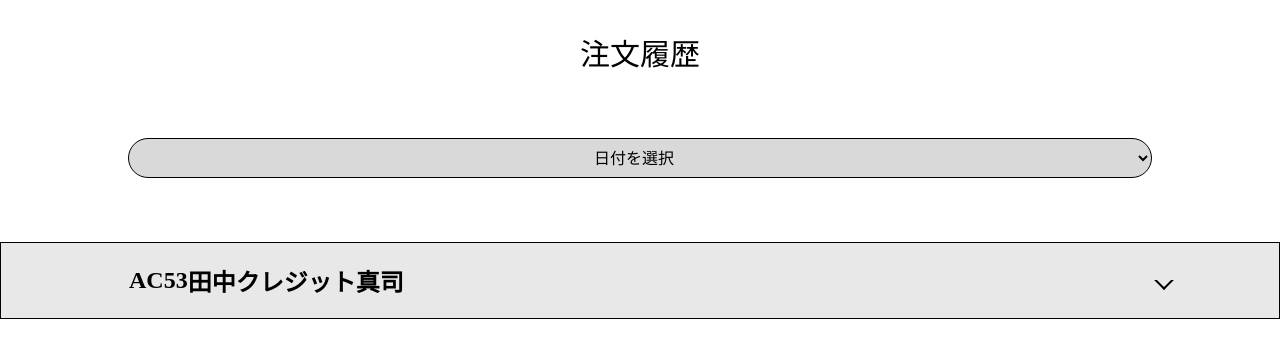
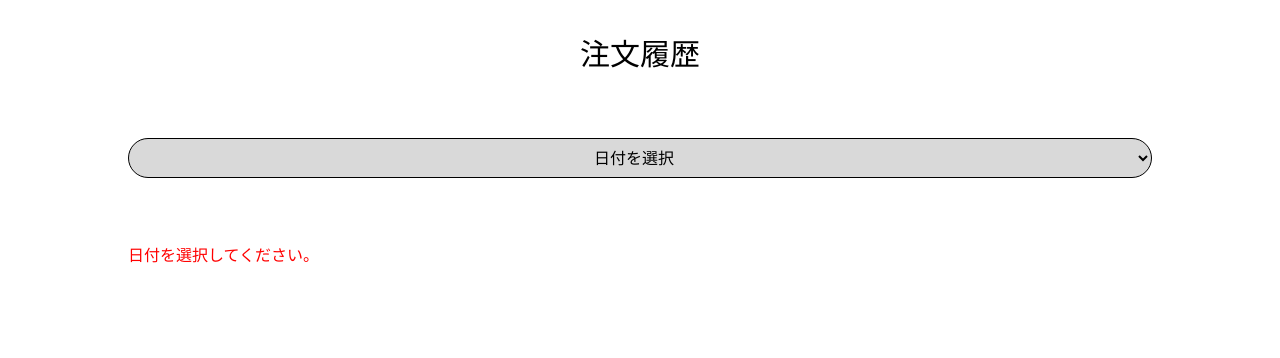
Before and after one commit to mobarisu/mobarisu, a React (Create React App) app in the folder web/react-app/: page /order_history in a window 1280 px wide. Shown: the top 358 px of the page. Built offline with nearby package versions, Linux system fonts and the light colour scheme.

Commit message:
order_history完成

```diff
--- a/web/react-app/src/components/order_history.css
+++ b/web/react-app/src/components/order_history.css
@@ -34,7 +34,11 @@
     transform: translateY(-50%) rotate(135deg);
     transition: transform 0.3s;
 }
-
+.order_mess_p{
+    margin: 0 10%;
+    color: #f00;
+    font-size: 100%;
+}
 .history_h2.active::before {
     transform: translateY(-30%) rotate(315deg);
 }
--- a/web/react-app/src/components/order_history.tsx
+++ b/web/react-app/src/components/order_history.tsx
@@ -1,68 +1,128 @@
 import React, { useState } from 'react';
-import { useNavigate } from "react-router-dom";
+import { useNavigate } from 'react-router-dom';
 import './order_history.css';
 
 const OrderHistory: React.FC = () => {
   const navigate = useNavigate();
   const [selectedDate, setSelectedDate] = useState('');
-  const ShopNumber = "AC";
-  const Order = 53;
-  const Ordername ="田中クレジット真司";
 
   const handleDateChange = (event: React.ChangeEvent<HTMLSelectElement>) => {
     setSelectedDate(event.target.value);
-    // ここで選択された日付に基づいてデータを取得し、表示する処理を実行します
   };
+
+  const orderHistoryData = [
+    {
+      selectedDate: '2023/06/05',
+      shopNumber: 'AC',
+      order: 53,
+      orderName: '田中クレジット真司',
+      historyMenu: [
+        {
+          menuName: 'ぷりぷり赤エビの天ぷら～オニオンソースを添えて～',
+          op: 'M',
+          count: 2,
+          menuPrice: 4000,
+          subTotal: 0,
+        },
+        {
+          menuName: 'いもむしの刺身盛り合わせ～寄生虫を添えて～',
+          op: 'L',
+          count: 1,
+          menuPrice: 5000,
+          subTotal: 0,
+        },
+        {
+          menuName: 'サラダ',
+          op: 'S',
+          count: 3,
+          menuPrice: 1500,
+          subTotal: 0,
+        },
+      ],
+    },
+    {
+        selectedDate: '2023/06/05',
+        shopNumber: 'AC',
+        order: 56,
+        orderName: '司',
+        historyMenu: [
+          {
+            menuName: 'ソース',
+            op: 'M',
+            count: 2,
+            menuPrice: 4000,
+            subTotal: 0,
+          },
+          {
+            menuName: 'いも虫を添えて',
+            op: 'L',
+            count: 1,
+            menuPrice: 9000,
+            subTotal: 0,
+          },
+          {
+            menuName: 'サ',
+            op: 'S',
+            count: 3,
+            menuPrice: 15000,
+            subTotal: 0,
+          },
+        ],
+      },
+    {
+      selectedDate: '2023/06/06',
+      shopNumber: 'AC',
+      order: 58,
+      orderName: '佐藤',
+      historyMenu: [
+        {
+          menuName: 'チャーハン',
+          op: 'S',
+          count: 1,
+          menuPrice: 400,
+          subTotal: 0,
+        },
+        {
+          menuName: '天ぷら盛り合わせ',
+          op: 'M',
+          count: 3,
+          menuPrice: 2000,
+          subTotal: 0,
+        },
+        {
+          menuName: 'ラクダ',
+          op: 'XL',
+          count: 8,
+          menuPrice: 500,
+          subTotal: 0,
+        },
+      ],
+    },
+    // Add more data sets here...
+  ];
+
   const [activeIndex, setActiveIndex] = useState<number | null>(null);
 
   const handleH2Click = (index: number) => {
     setActiveIndex(index === activeIndex ? null : index);
   };
-  let totalPrice = 0;
 
-  const history_menu = [
-    {
-      MenuName: "ぷりぷり赤エビの天ぷら～オニオンソースを添えて～",
-      op: "M",
-      count: 2,
-      MenuPrice: 4000,
-      SubTotal: 0
-    },
-    {
-      MenuName: "いもむしの刺身盛り合わせ～寄生虫を添えて～",
-      op: "L",
-      count: 1,
-      MenuPrice: 5000,
-      SubTotal: 0
-    },
-    {
-      MenuName: "サラダ",
-      op: "S",
-      count: 3,
-      MenuPrice: 1500,
-      SubTotal: 0
-    }
-  ];
-
-  const calculateTotalPrice = () => {
+  const calculateTotalPrice = (historyMenu: any[]) => {
     let total = 0;
-    history_menu.forEach((item) => {
-      total += item.SubTotal;
+    historyMenu.forEach((item) => {
+      total += item.subTotal;
     });
     return total;
   };
 
-
-
-  const renderHistoryMenu = () => {
-    return history_menu.map((item, index) => {
-      const subtotal = item.MenuPrice * item.count;
-      item.SubTotal = subtotal;
-      totalPrice += subtotal;
+  const renderHistoryMenu = (historyMenu: any[]) => {
+    return historyMenu.map((item, index) => {
+      const subtotal = item.menuPrice * item.count;
+      item.subTotal = subtotal;
 
       return (
         <div className="history_menu_list" key={index}>
-          <h3 className="history_menu_name">{item.MenuName}</h3>
+          <h3 className="history_menu_name">{item.menuName}</h3>
           <div className="history_menu_op">
             <p className="history_p">サイズ：{item.op}</p>
           </div>
@@ -74,6 +134,11 @@ const OrderHistory: React.FC = () => {
       );
     });
   };
+
+  const filteredOrderHistoryData = orderHistoryData.filter(
+    (orderData) => orderData.selectedDate === selectedDate
+  );
+
   return (
     <>
       <head>
@@ -85,9 +150,8 @@ const OrderHistory: React.FC = () => {
       <header>注文履歴</header>
       <body>
         <div className="history_date">
-          <select className='history_select' value={selectedDate} onChange={handleDateChange}>
+          <select className="history_select" value={selectedDate} onChange={handleDateChange}>
             <option value="">日付を選択</option>
-            {/* 過去1カ月分の日付を生成 */}
             {Array.from({ length: 30 }, (_, index) => {
               const date = new Date();
               date.setDate(date.getDate() - index);
@@ -104,32 +168,33 @@ const OrderHistory: React.FC = () => {
             })}
           </select>
         </div>
-        {/* 選択された日付に基づいてデータを表示する要素を追加 */}
         <div className="history">
-                <div className="history_nav">
-                    <div className={`history_h2 ${activeIndex === 0 ? 'active' : ''}`}
-                        onClick={() => handleH2Click(0)}
+          {selectedDate === '' ? (
+            <p className='order_mess_p'>日付を選択してください。</p>
+          ) : filteredOrderHistoryData.length === 0 ? (
+            <p className='order_mess_p'>選択された日付の履歴はありません。</p>
+          ) : (
+            filteredOrderHistoryData.map((orderData, index) => (
+              <div className="history_nav" key={index}>
+                <div
+                  className={`history_h2 ${activeIndex === index ? 'active' : ''}`}
+                  onClick={() => handleH2Click(index)}
                 >
-                    <h2>
-                        {ShopNumber + Order}
-                    </h2>
-                    <h2 className="history_name">
-                        {Ordername}
-                    </h2>
+                  <h2>{orderData.shopNumber + orderData.order}</h2>
+                  <h2 className="history_name">{orderData.orderName}</h2>
                 </div>
-                    {activeIndex === 0 && (
+                {activeIndex === index && (
                   <div className="history_div active">
-          <div className="history_menu">{renderHistoryMenu()}</div>
+                    <div className="history_menu">{renderHistoryMenu(orderData.historyMenu)}</div>
                     <div className="history_price">
                       <p className="history_price_title">合計</p>
-          <h2>{calculateTotalPrice()}円</h2>
+                      <h2>{calculateTotalPrice(orderData.historyMenu)}円</h2>
                     </div>
                   </div>
                 )}
               </div>
-                <div className="history_nav">
-
-                </div>
+            ))
+          )}
         </div>
       </body>
     </>
```
Lines whose indentation alone changed are shown as unchanged.
